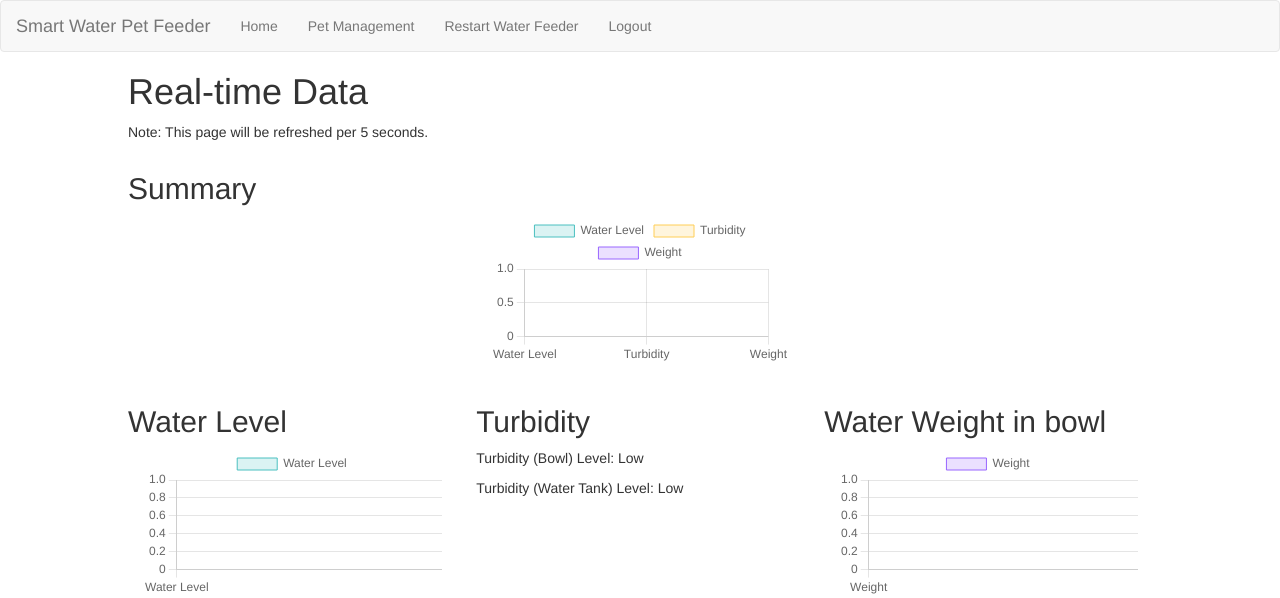
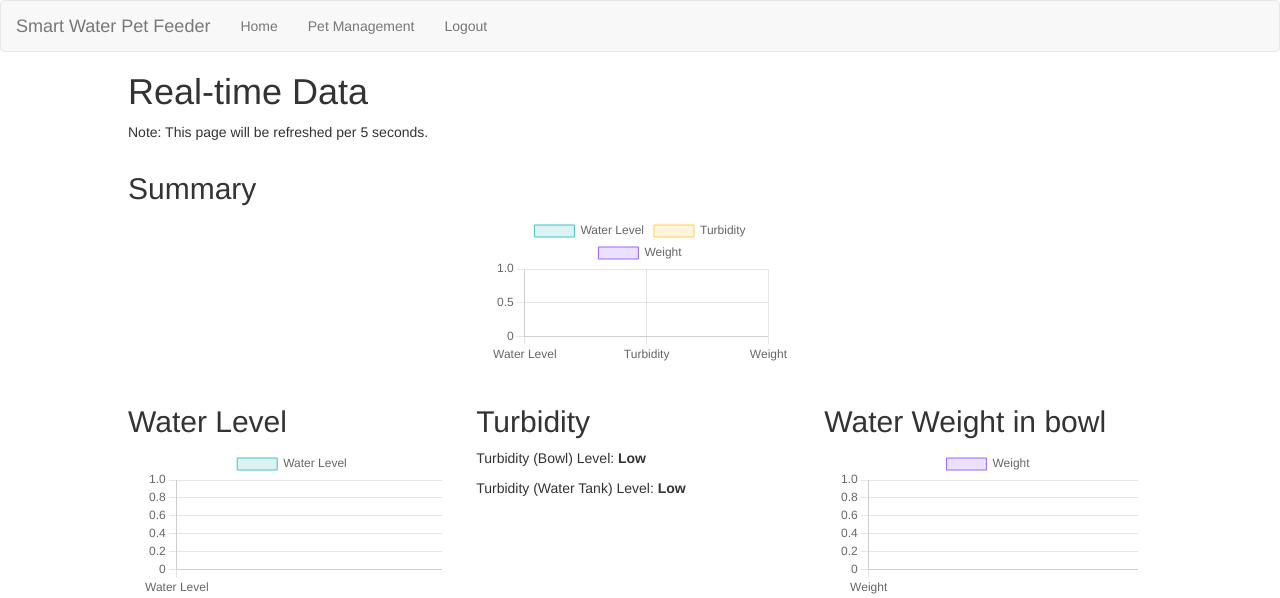
Before and after one commit to xosadmin/cits5506, a Flask app: page /dashboard in a window 1280 px wide. Shown: the top 598 px of the page. Run offline with Flask 3, Linux system fonts and the light colour scheme; the visitor is signed in with stand-in values (Sample User, id 1); data that the repository does not hold is empty; some libraries are stand-ins or nearby versions.

Commit message:
Remove restart from navigation

```diff
--- a/templates/dashboard.html
+++ b/templates/dashboard.html
@@ -44,7 +44,6 @@
           <ul class="nav navbar-nav">
             <li><a href="/dashboard">Home</a></li>
             <li><a href="/petmgmt">Pet Management</a></li>
-              <li><a href="/manualactions/restartfeeder">Restart Water Feeder</a></li>
             <li><a href="/logout">Logout</a></li>
           </ul>
         </div>
@@ -65,8 +64,8 @@
                 </div>
                 <div class="chart-item">
                     <h2>Turbidity</h2>
-                    <p>Turbidity (Bowl) Level: {{turbBowl}}</p>
-                    <p>Turbidity (Water Tank) Level: {{turbWt}}</p>
+                    <p>Turbidity (Bowl) Level: <b>{{turbBowl}}</b></p>
+                    <p>Turbidity (Water Tank) Level: <b>{{turbWt}}</b></p>
                 </div>
                 <div class="chart-item">
                     <h2>Water Weight in bowl</h2>
```
